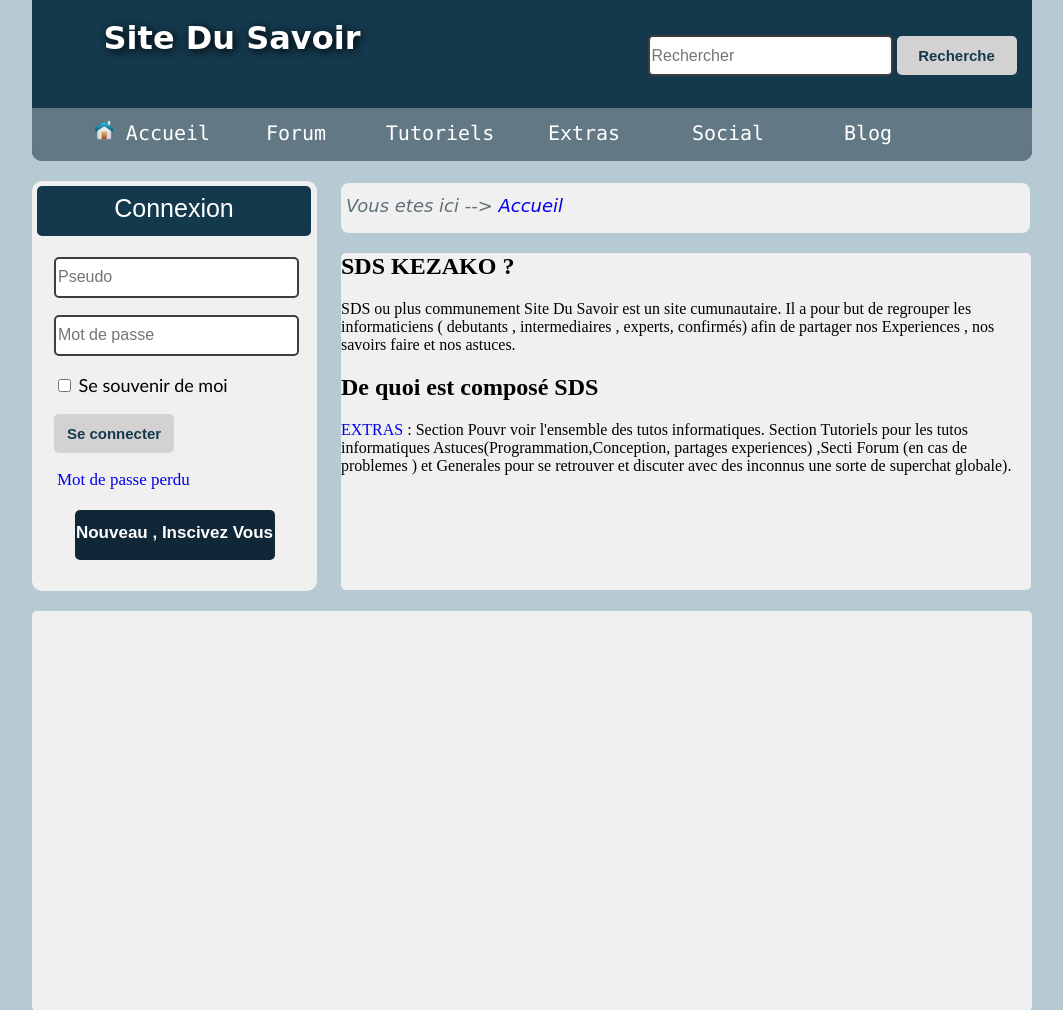
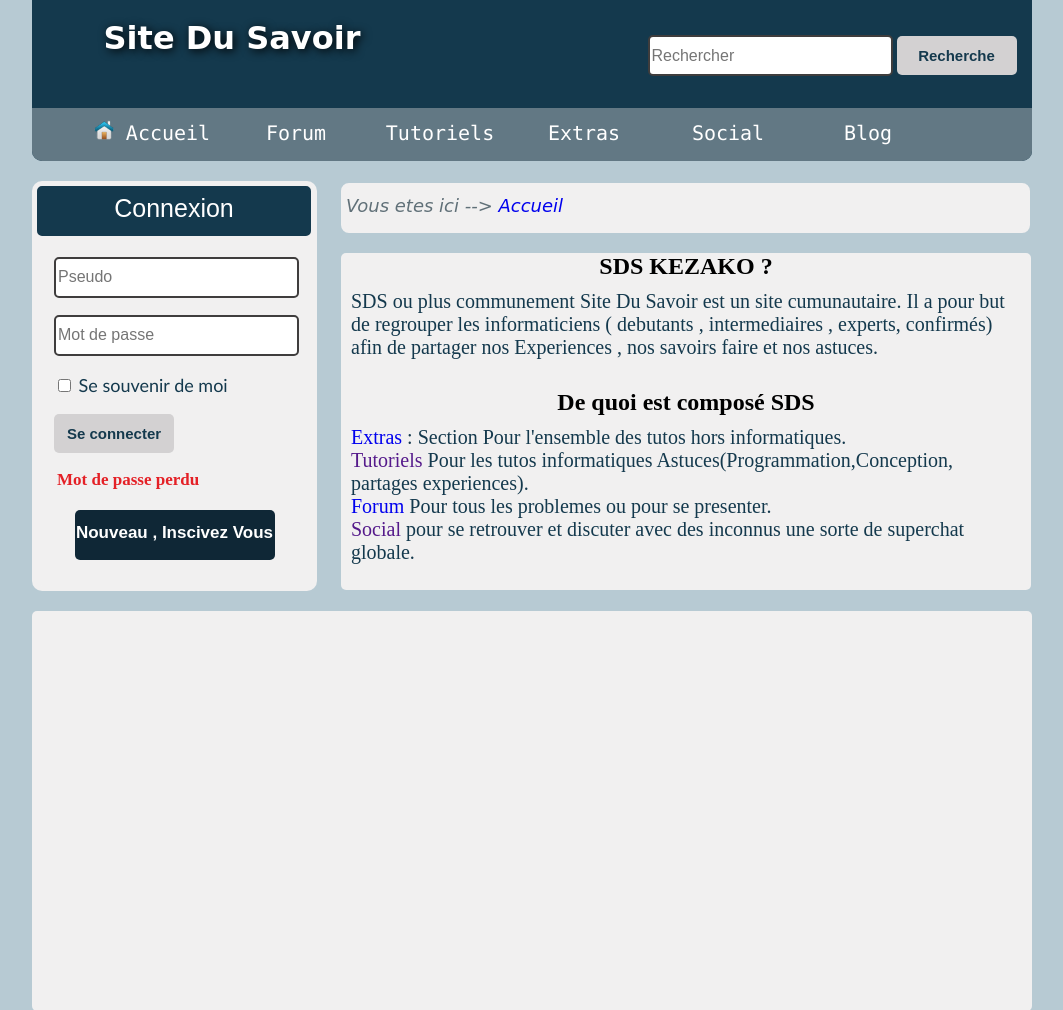
Before and after one commit to malnuxstarck/Sitedusavoir, a PHP site: page / in a window 1280 px wide. Shown: the top 1010 px of the page, without its empty margins (108-1171 px from the left). Run offline with PHP 8.4, Linux system fonts and the light colour scheme.

Commit message:
Mise en forme de presnettion

```diff
--- a/css/style.css
+++ b/css/style.css
@@ -164,7 +164,24 @@ li a:hover
 	background:#f1f0f0;
 	height:337px;
 	border-radius: 5px;
+	margin-top: 20px;
 
+}
+
+#presentation p
+{
+	font-size: 20px;
+	color:#14394d;
+	padding: 10px;
+	padding-top:0;
+
+}
+
+#presentation h1
+{
+	margin-bottom: -10px;
+	margin-top: 10px;
+	text-align: center;
 }
 
 #arianepresentation
@@ -206,6 +223,7 @@ li a:hover
 {
 	font-size: 18px;
 	font-family:Trebuchet MS;
+	color:#14394d;
 
 }
 input[type="text"],input[type="password"]
@@ -266,7 +284,14 @@ input[type="submit"]:active
 
 #oubli
 {
+
 	margin-left:20px;
+}
+
+#oubli a
+{
+	color:#e42026;
+	font-weight:bold;
 }
 
 /*Pied de la page */
--- a/index.php
+++ b/index.php
@@ -63,6 +63,7 @@
 
 
 			    <section id="presentation">
+
 			                <h1> SDS KEZAKO ? </h1>
 			                <p>
 			                    SDS ou plus communement Site Du Savoir est un site cumunautaire. Il a pour but de regrouper les informaticiens ( debutants , intermediaires , experts, confirmés) afin de partager nos Experiences , nos savoirs faire et nos astuces.
@@ -72,8 +73,9 @@
 
 			                <p>
 
-			                   <a href="#">EXTRAS</a> : Section Pouvr voir l'ensemble des tutos informatiques.
-			                   Section Tutoriels pour les tutos informatiques  Astuces(Programmation,Conception, partages experiences) ,Secti Forum (en cas de problemes ) et Generales pour se retrouver et discuter avec des inconnus une sorte de superchat globale).
+			                   <a href="#">Extras</a> : Section Pour  l'ensemble des tutos hors informatiques. </br>
+			                   <a href=""/>Tutoriels</a> Pour les tutos informatiques  Astuces(Programmation,Conception, partages experiences).</br>
+                         <a href="./Forum">Forum </a> Pour tous les problemes ou pour se presenter. </br> <a href="">Social</a> pour se retrouver et discuter avec des inconnus une sorte de superchat globale.
 
 			                </p>
 
```
